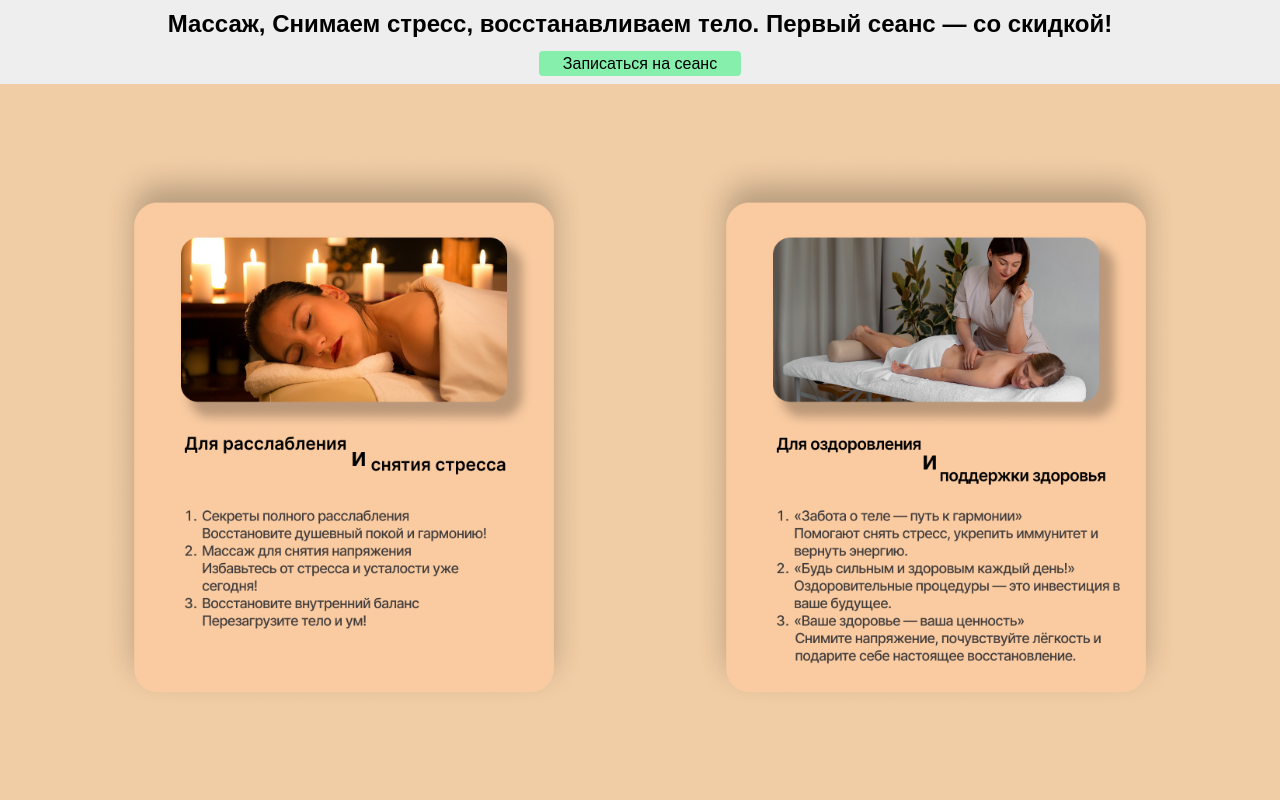
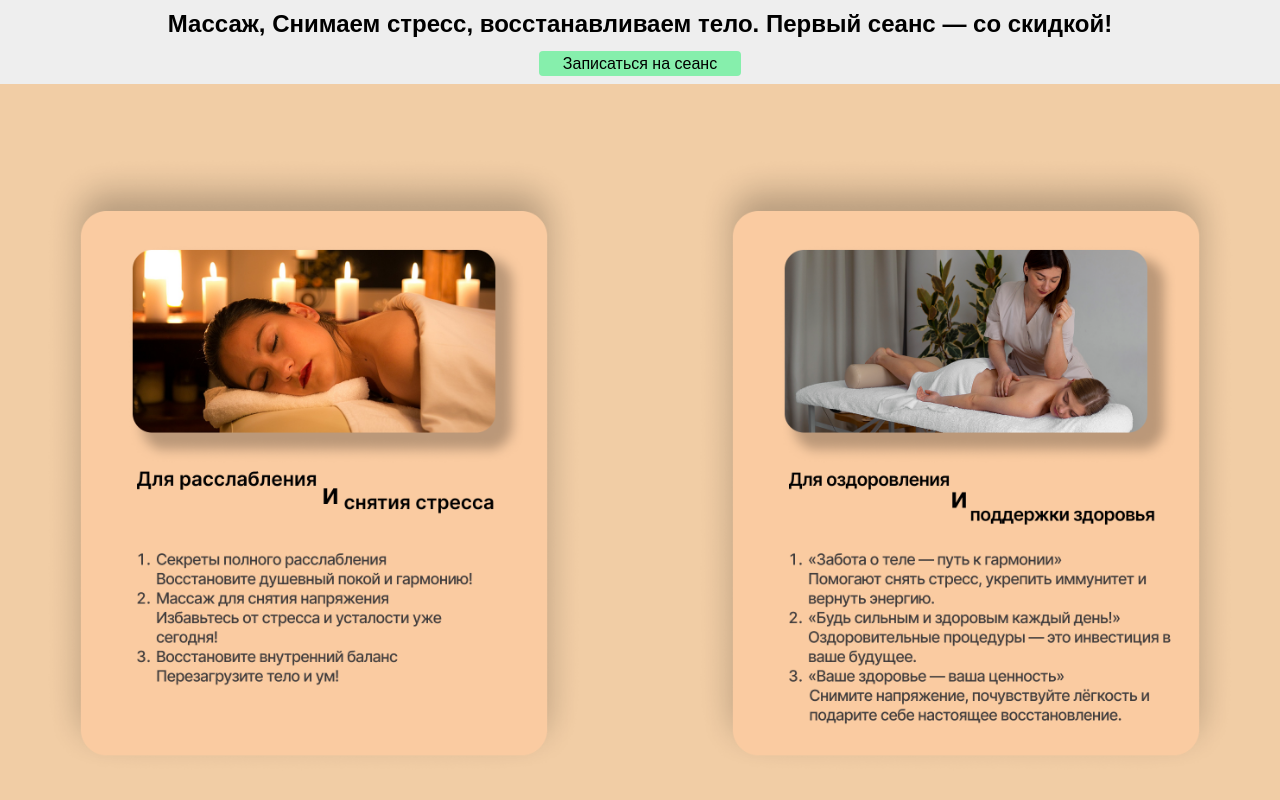
Before and after one commit to Natuusik/maranta-visit, a plain HTML site: page index.html in a window 1280 px wide. Shown: the top 800 px of the page. Drawn offline with nearby package versions, Linux system fonts and the light colour scheme.

Commit message:
Update style.css

```diff
--- a/style.css
+++ b/style.css
@@ -34,7 +34,7 @@ body {
 }
 
 main {
-  padding: 60px;
+  padding-top: 60px;
 }
 
 
```
